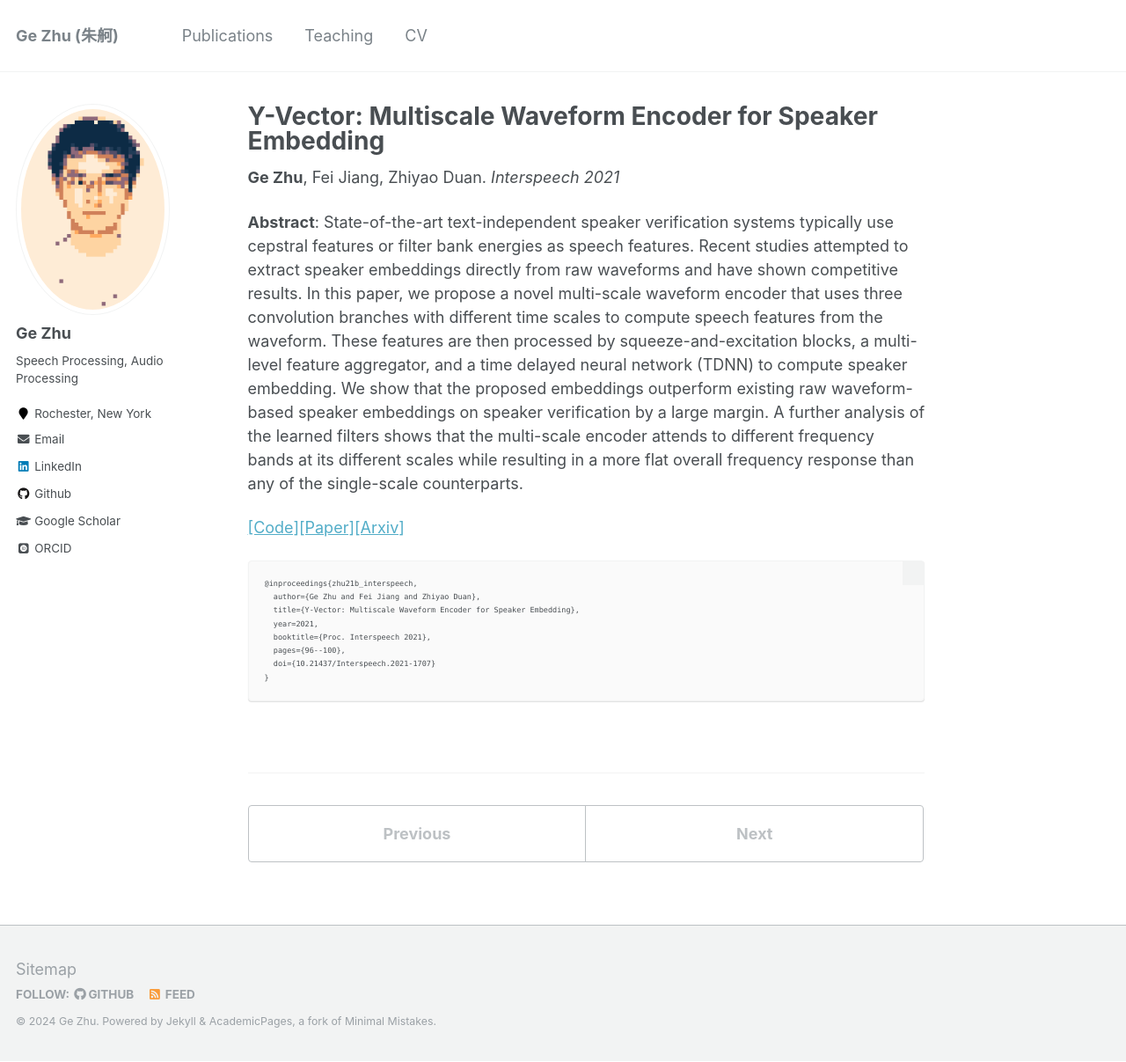
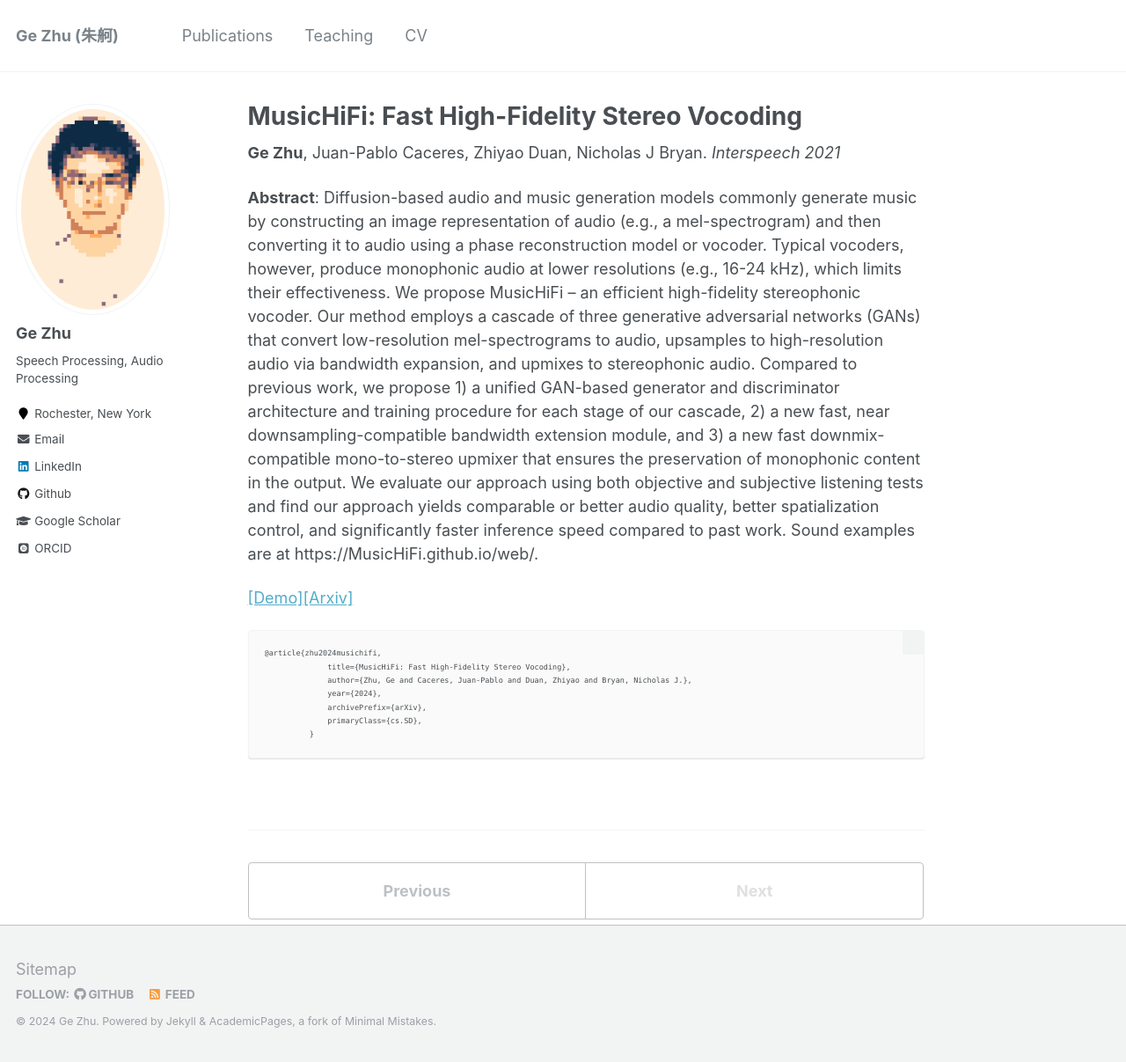
Before and after one commit to gzhu06/gzhu06.github.io, a Jekyll site: the page built from _publications/musichifi.md, in a window 1280 px wide and 1207 px high. Shown: the whole window at 88% size. Built offline with Jekyll 4.4.1, drawn with Linux system fonts in a browser that asks for light colours; some web fonts are replaced.

Commit message:
add musichifi

````diff
--- /dev/null
+++ b/_publications/musichifi.md
@@ -0,0 +1,22 @@
+---
+title: "MusicHiFi: Fast High-Fidelity Stereo Vocoding"
+collection: publications
+permalink: /publication/yvector
+date: 2024-03-15
+venue: 'IEEE Signal Processing Letters'
+---
+<b>Ge Zhu</b>, Juan-Pablo Caceres, Zhiyao Duan, Nicholas J Bryan. <i>Interspeech 2021</i>
+
+<b>Abstract</b>: Diffusion-based audio and music generation models commonly generate music by constructing an image representation of audio (e.g., a mel-spectrogram) and then converting it to audio using a phase reconstruction model or vocoder. Typical vocoders, however, produce monophonic audio at lower resolutions (e.g., 16-24 kHz), which limits their effectiveness. We propose MusicHiFi -- an efficient high-fidelity stereophonic vocoder. Our method employs a cascade of three generative adversarial networks (GANs) that convert low-resolution mel-spectrograms to audio, upsamples to high-resolution audio via bandwidth expansion, and upmixes to stereophonic audio. Compared to previous work, we propose 1) a unified GAN-based generator and discriminator architecture and training procedure for each stage of our cascade, 2) a new fast, near downsampling-compatible bandwidth extension module, and 3) a new fast downmix-compatible mono-to-stereo upmixer that ensures the preservation of monophonic content in the output. We evaluate our approach using both objective and subjective listening tests and find our approach yields comparable or better audio quality, better spatialization control, and significantly faster inference speed compared to past work. Sound examples are at https://MusicHiFi.github.io/web/.
+
+[[Demo]](https://musichifi.github.io/web/)[[Arxiv]](https://arxiv.org/abs/2403.10493)
+
+```
+@article{zhu2024musichifi,
+              title={MusicHiFi: Fast High-Fidelity Stereo Vocoding},
+              author={Zhu, Ge and Caceres, Juan-Pablo and Duan, Zhiyao and Bryan, Nicholas J.},
+              year={2024},
+              archivePrefix={arXiv},
+              primaryClass={cs.SD},
+          }
+```
````
Also changed, not shown: _pages/about.md (+2 -2 lines).
